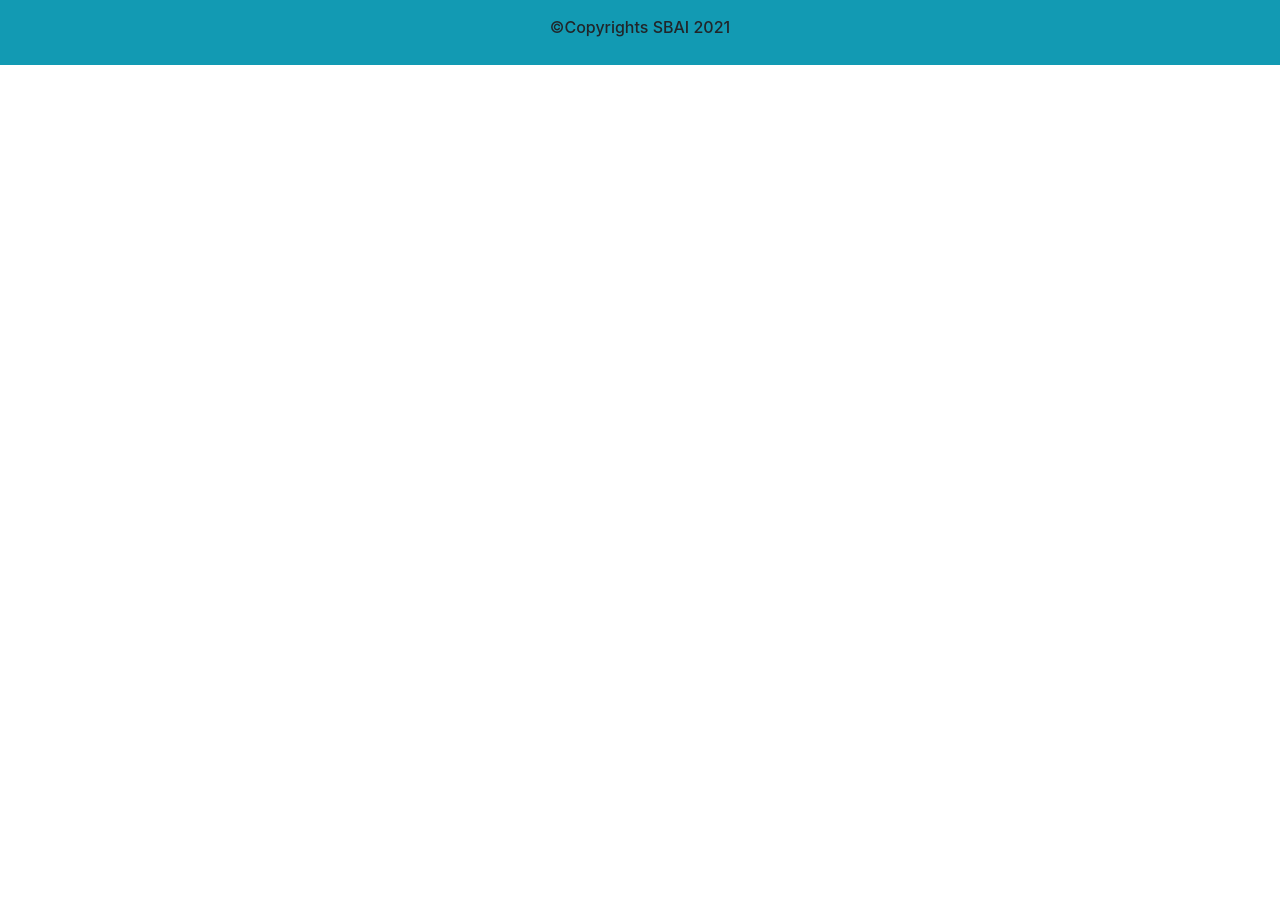
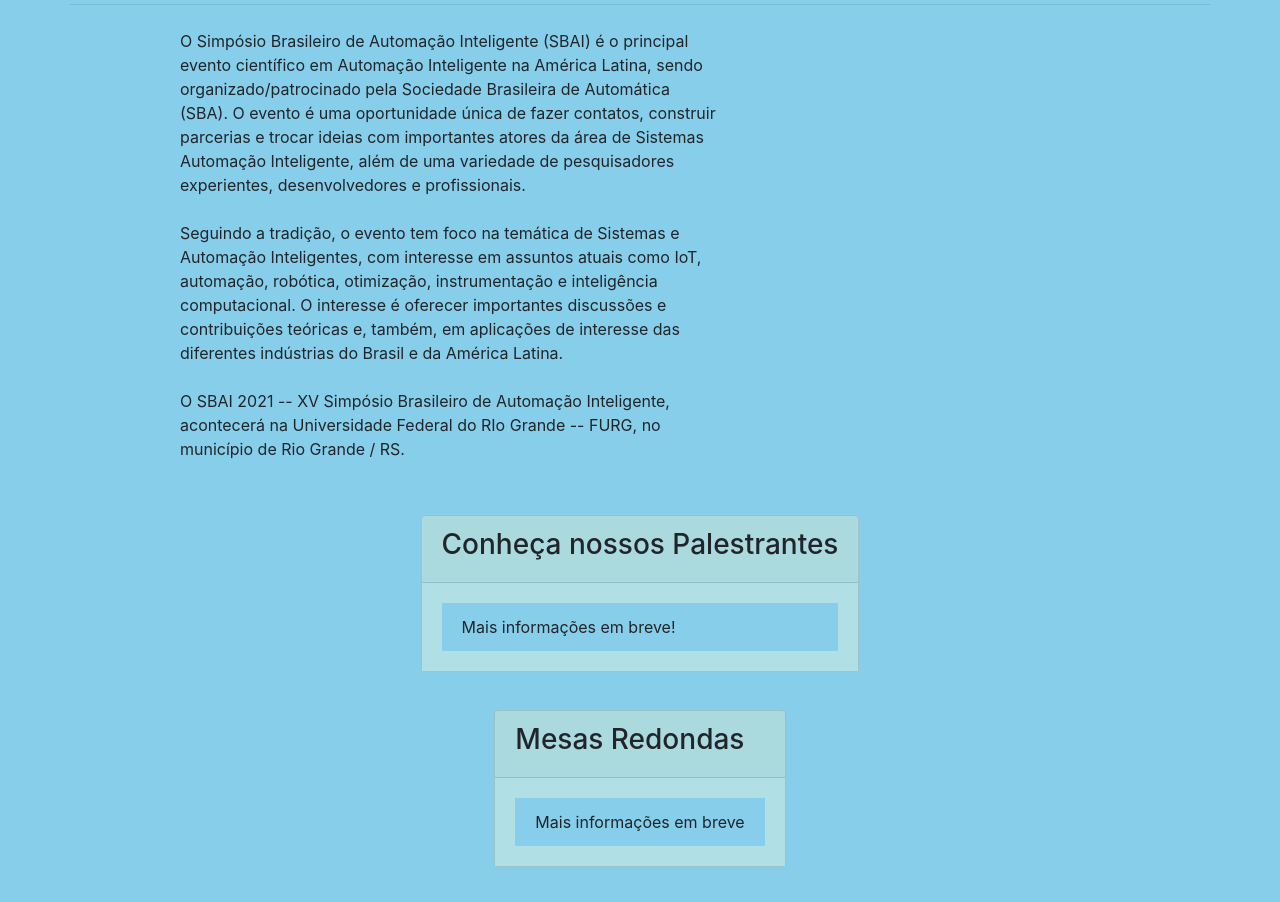
Before and after one commit to vmoliveira/sbai_2021, a website: page index.html in a window 1280 px wide. Shown: the part 854-1756 px from the top of the page. Before the commit the page ends 919 px from the top, so only its background shows below. Drawn offline with nearby package versions, Linux system fonts and the light colour scheme.

Commit message:
Atualização da Página de acordo com modelo

```diff
--- a/css/styles.css
+++ b/css/styles.css
@@ -1,14 +1,40 @@
 .footer {
-    background-color: #129AB3;
-    margin: 0px auto;
-    padding: 20px 0px;
-  }
+    bottom: 0;
+    width: 100%;
+    height: 60px;
+    line-height: 60px;
+    background-color: #87ceeb;
+    text-align: center;
+
+}
 
 .navbar {
-    background-color: #124fb3;
+    background-color: #00bfff;
     text-color: white;
 }
 
-.Jumbotron {
-    color: #08d9ff;
+.card, .card-body{
+    background-color: #b0e0e6;
 }
+
+.list-group{
+
+}
+
+.jumbotron{
+    background-color: #add8e6;
+}
+
+#main{
+    background-color: #87ceeb;
+}
+
+.container{
+    margin-block-end: 0%;
+    margin-bottom: 3%;
+
+}
+
+.list-group-item{
+    background-color: #87ceeb;
+}
--- a/index.html
+++ b/index.html
@@ -34,30 +34,68 @@
             </div>
         </nav>
 
+        <div id="main">
+            <div class="container">
+                <div class="row justify-content-center">
+                    <div class="col">
+                        <img src="img/tmp.jpg" class="img-fluid" alt="">
+                    </div>
+                </div>
+            </div>
             <div class="container">
                 <div class="row">
-                <div class="jumbotron">
-                    <div class="card">
-                        <div class="card-header text-center">
-                            <h2>
-                                <div class="card-title">Bem vindo ao SBAI 2020</div>
-                            </h2>
-                        </div>
-                        <div class="card-body">
-                            <div class="card-text">
+                    <div class="jumbotron-fluid">
+                        <div class="row">
+                            <div class="col">
+                                <h2 class="display-4">Simpósio Brasileiro de Automação Inteligente</h2>
+                                <hr class="my-4">
+
+                                <div class="col-6 offset-1">
+                                    <p>
                                         O Simpósio Brasileiro de Automação Inteligente (SBAI) é o principal evento científico em Automação Inteligente na América Latina, sendo organizado/patrocinado pela Sociedade Brasileira de Automática (SBA). O evento é uma oportunidade única de fazer contatos, construir parcerias e trocar ideias com importantes atores da área de Sistemas Automação Inteligente, além de uma variedade de pesquisadores experientes, desenvolvedores e profissionais.<br> <br>
 
                                         Seguindo a tradição, o evento tem foco na temática de Sistemas e Automação Inteligentes, com interesse em assuntos atuais como IoT, automação, robótica, otimização, instrumentação e inteligência computacional. O interesse é oferecer importantes discussões e contribuições teóricas e, também, em aplicações de interesse das diferentes indústrias do Brasil e da América Latina. <br> <br	>
 
                                         O SBAI 2021 -- XV Simpósio Brasileiro de Automação Inteligente, acontecerá na Universidade Federal do RIo Grande -- FURG, no município de Rio Grande / RS. <br>
+
+                                    </p>
+                                </div>
+
                             </div>
                         </div>
                     </div>
                 </div>
             </div>
+
+            <div class="container">
+                <div class="row justify-content-center">
+                    <div class="card">
+                        <div class="card-header"><h3>Conheça nossos Palestrantes</h3></div>
+                        <div class="card-body">
+                            <ul class="list-group list-group-flush">
+                                <li class="list-group-item">Mais informações em breve!</li>
+
+                            </ul>
                         </div>
+                    </div>
+                </div>
+            </div>
+
             <div class="container">
-            <div class="row">
+                <div class="row justify-content-center">
+                    <div class="card">
+                        <div class="card-header"><h3>Mesas Redondas</h3></div>
+                        <div class="card-body">
+                            <ul class="list-group list-group-flush">
+                                <li class="list-group-item">Mais informações em breve</li>
+                            </ul>
+                        </div>
+                    </div>
+                </div>
+            </div>
+
+            <div class="container">
+                <div class="row justify-content-center">
                     <div class="card">
                         <div class="card-header"><h3>Organização</h3></div>
                         <div class="card-body">
@@ -71,15 +109,22 @@
                 </div>
             </div>
 
-        <footer class="footer text-center">
-            <div class="container">
+            <footer class="footer">
+                <div class="container-fluid">
                     <div class="row">
-                    <div class="col-8 offset-2">
-                        <h6>©Copyrights SBAI 2021</h6>
+                        <div class="col">
+                            <span>
+                                Copyright © SBAI 2020
+                            </span>
                         </div>
                     </div>
                   </div>
             </footer>
+
+        </div>
+
+
+
     <!-- Optional JavaScript -->
     <!-- jQuery first, then Popper.js, then Bootstrap JS -->
         <script src="https://code.jquery.com/jquery-3.5.1.slim.min.js" integrity="sha384-DfXdz2htPH0lsSSs5nCTpuj/zy4C+OGpamoFVy38MVBnE+IbbVYUew+OrCXaRkfj" crossorigin="anonymous"></script>
--- a/package.json
+++ b/package.json
@@ -11,12 +11,14 @@
   "author": "",
   "license": "ISC",
   "devDependencies": {
+    "jquery": "^3.5.1",
     "lite-server": "^2.5.4"
   },
   "dependencies": {
     "bootstrap": "^4.5.2",
     "font-awesome": "^4.7.0",
-    "jquery": "^3.5.1",
+    "lite": "^4.0.5",
+    "minimist": "^1.2.5",
     "popper.js": "^1.16.1",
     "social": "^0.4.0"
   }
```
Also changed, not shown: img/8108f895-47e2-40cd-9e3b-40f421f1acc6.jpg (added), img/logo.jpeg (added), img/tmp.jpg (added), 3 other files. Lines whose indentation alone changed are shown as unchanged.
